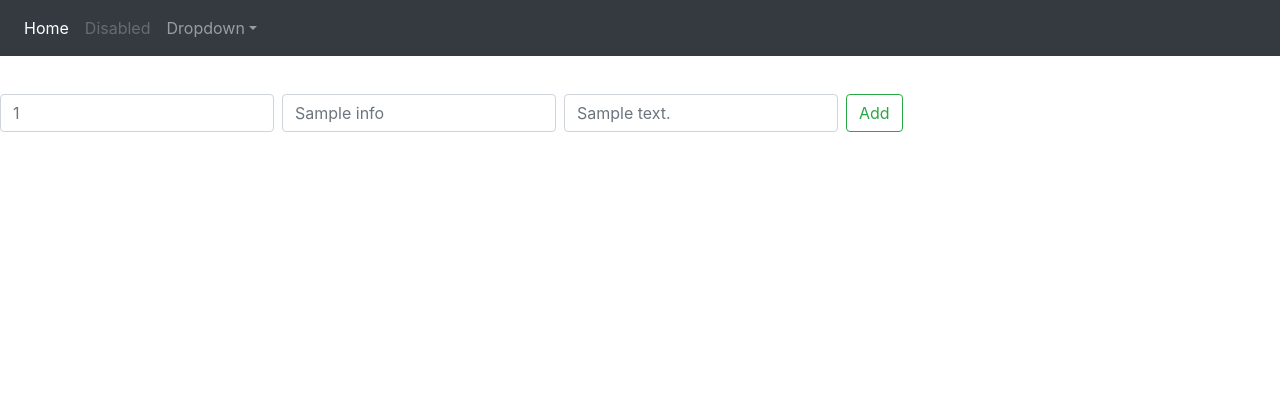
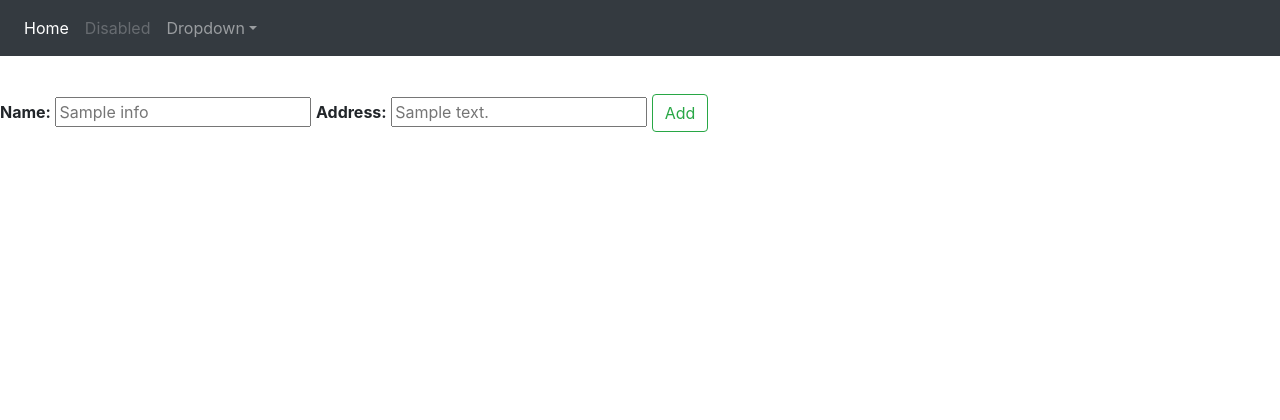
Before and after one commit to rishavbhurtel/starlette, a Python web app: template templates/update.html in a window 1280 px wide. Shown: the top 420 px of the page. Run offline with Jinja, Linux system fonts and the light colour scheme; the template is opened without the code that fills it: most values are stand-ins (such as "Sample title", 1, 10 or a date in 2020); some libraries are stand-ins or nearby versions.

Commit message:
info update

```diff
--- a/templates/add.html
+++ b/templates/add.html
@@ -10,15 +10,15 @@
     <form action="/add" id="info-form" method="POST">
         <label for="id">
             <strong>Id:</strong>
-            <input type="text" name='id' placeholder='Id' id='id'>
+            <input type="text" name='id' placeholder='Id' id='id' required>
         </label>
         <label for="name">
             <strong>Name:</strong>
-            <input type="text" name='name' placeholder='Name' id='name'>
+            <input type="text" name='name' placeholder='Name' id='name' required>
         </label>
         <label for="address">
             <strong>Address:</strong>
-            <input type="text" name='address' placeholder='Address' id='address'>
+            <input type="text" name='address' placeholder='Address' id='address' required>
         </label>
 
         <input type="submit" class="btn btn-outline-success my-2 my-sm-0" value="Add">
--- a/templates/update.html
+++ b/templates/update.html
@@ -7,12 +7,64 @@
     }
 </style>
 </div>
-    <form class="form-inline my-2 my-lg-0">
-        <input class="form-control mr-sm-2" type="text" placeholder="{{info.id}}" aria-label="id">
-        <input class="form-control mr-sm-2" type="text" placeholder="{{info.name}}" aria-label="name">
-        <input class="form-control mr-sm-2" type="text" placeholder="{{info.address}}" aria-label="address">
-        <button class="btn btn-outline-success my-2 my-sm-0" type="submit">Add</button>
+    <form action="/edit/{{info.id}}" id="info-form" method="POST">
+        <label for="name">
+            <strong>Name:</strong>
+            <input type="text" name='name' placeholder='{{info.name}}' id='name'>
+        </label>
+        <label for="address">
+            <strong>Address:</strong>
+            <input type="text" name='address' placeholder='{{info.address}}' id='address'>
+        </label>
+
+        <input type="submit" class="btn btn-outline-success my-2 my-sm-0" value="Add">
     </form>
 </div>
 
+<script>
+    async function postFormDataAsJson({url, formData}){
+        const plainFormData = Object.fromEntries(formData.entries());
+        const formDataJsonString = JSON.stringify(plainFormData);
+
+        const fetchOptions = {
+            method: "POST",
+            headers : {
+                "Content-Type": "application/json",
+                "Accept": "application/json"
+            },
+            body: formDataJsonString,
+        };
+
+        const response = await fetch(url, fetchOptions);
+
+        if(!response.ok){
+            const errorMessage = await response.text();
+            throw new Error(errorMessage);
+        }
+
+        return response.json();
+    }
+
+    async function handleFormSubmit(event) {
+        event.preventDefault();
+        const form = event.currentTarget;
+        const url = form.action;
+
+        try {
+            const formData = new FormData(form);
+            const responseData = await postFormDataAsJson({url, formData});
+
+            console.log({responseData});
+        } catch(error){
+            console.error(error);
+        }
+
+    }
+
+    const infoForm = document.getElementById("info-form");
+
+    infoForm.addEventListener("submit", handleFormSubmit)
+
+</script>
+
 {%endblock%}
```
Also changed, not shown: test.py (+17 -11 lines), sqlite.db.
